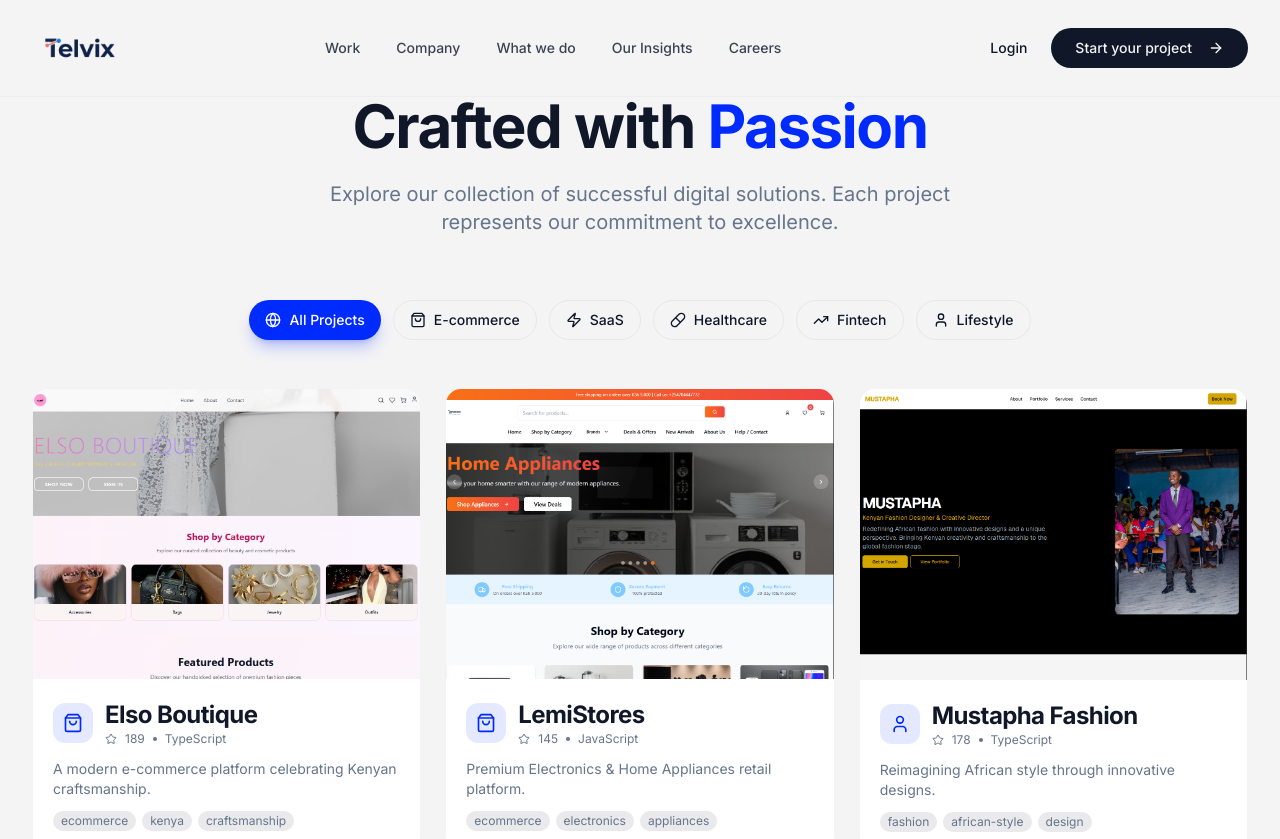
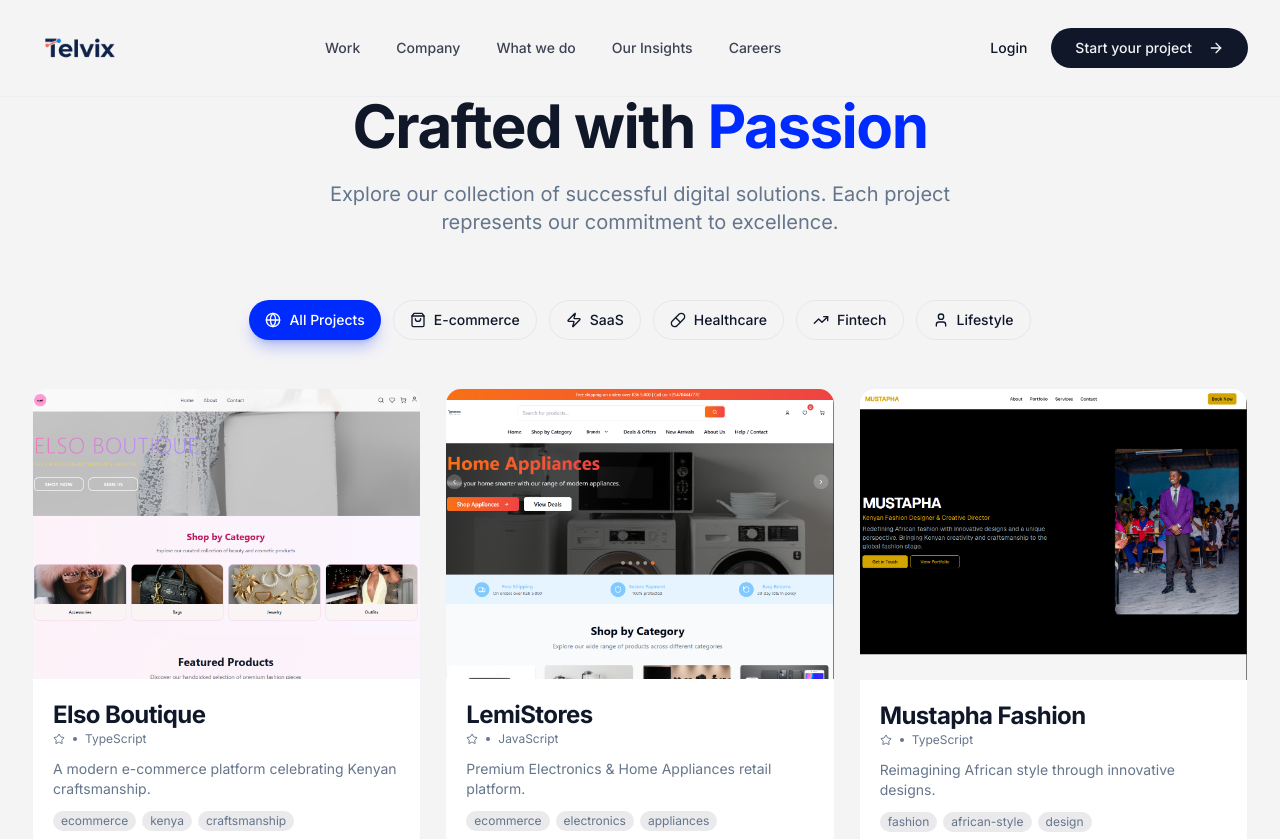
Before and after one commit to trader2544/Telvix, a React (Vite) app: page /portfolio in a window 1280 px wide. Shown: the top 839 px of the page. Built offline with nearby package versions, Linux system fonts and the light colour scheme.

Commit message:
Visual edit in Lovable
Edited UI in Lovable

```diff
--- a/src/pages/Portfolio.tsx
+++ b/src/pages/Portfolio.tsx
@@ -311,16 +311,14 @@ const Portfolio = () => {
                             {/* Content */}
                             <div className="p-5">
                               <div className="flex items-center gap-3 mb-3">
-                                <div className="w-10 h-10 bg-primary/10 rounded-xl flex items-center justify-center transition-colors duration-300 group-hover:bg-primary">
-                                  <IconComponent className="w-5 h-5 text-primary group-hover:text-primary-foreground transition-colors" />
-                                </div>
+
                                 <div>
                                   <h3 className="font-bold text-foreground group-hover:text-primary transition-colors">
                                     {project.name}
                                   </h3>
                                   <div className="flex items-center gap-2 text-xs text-muted-foreground">
                                     <Star className="w-3 h-3" />
-                                    <span>{project.stargazers_count}</span>
+
                                     <span className="w-1 h-1 bg-muted-foreground rounded-full" />
                                     <span>{project.language}</span>
                                   </div>
```
